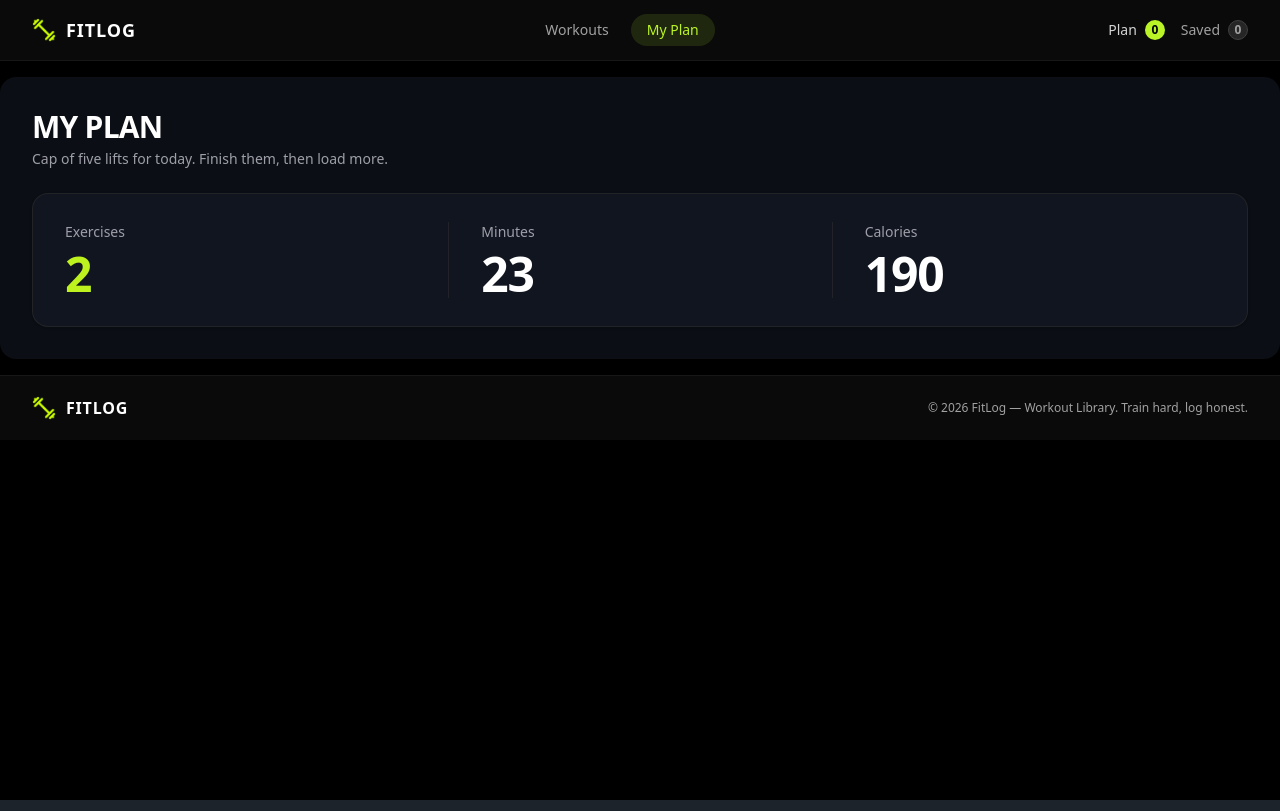
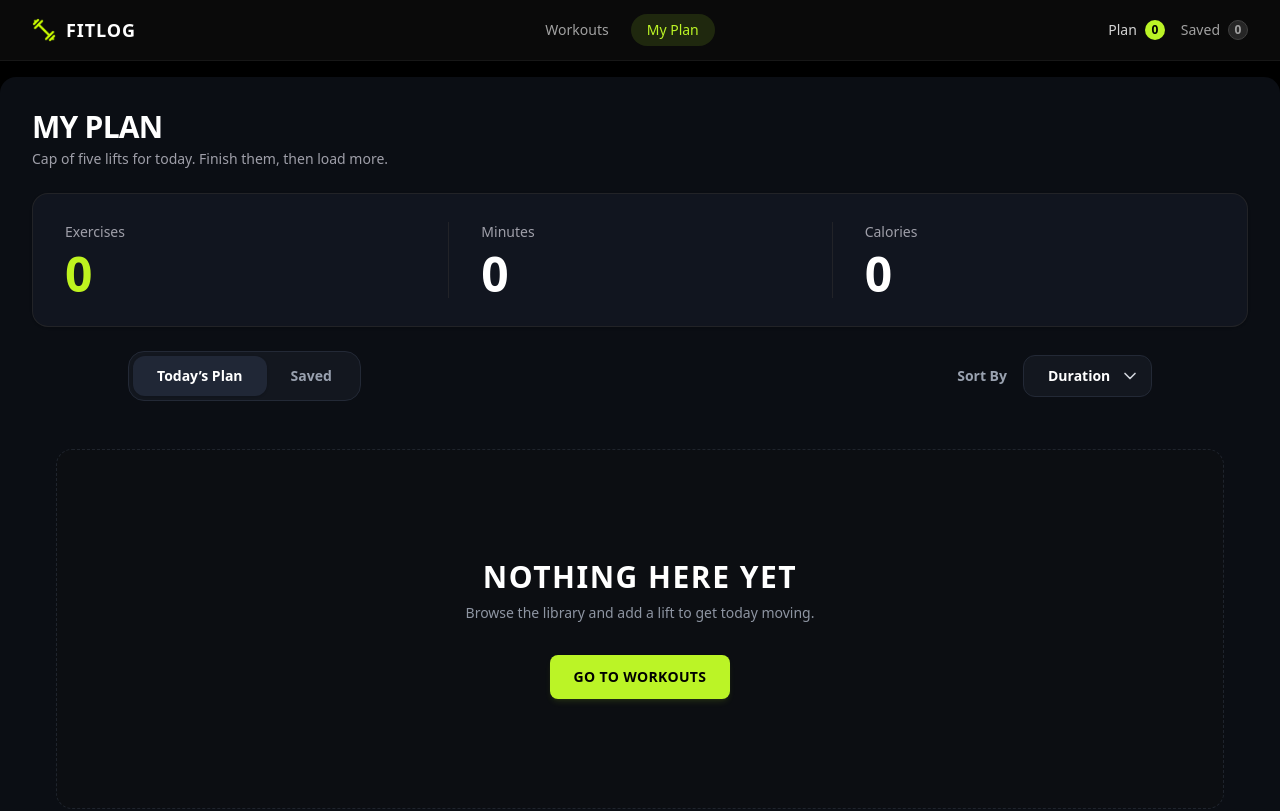
Before and after one commit to akibabrar18/get-fit, a Next.js app: page /plan in a window 1280 px wide. Shown: the top 811 px of the page. Built offline with nearby package versions, Linux system fonts and the light colour scheme.

Commit message:
my plan page completed with all funtionality

```diff
--- a/package.json
+++ b/package.json
@@ -17,6 +17,8 @@
   },
   "devDependencies": {
     "@tailwindcss/postcss": "^4",
+    "@types/node": "26.6.3",
+    "@types/react": "19.3.0",
     "daisyui": "^5.7.47",
     "eslint": "^9",
     "eslint-config-next": "16.3.8",
--- a/src/app/plan/page.jsx
+++ b/src/app/plan/page.jsx
@@ -1,15 +1,68 @@
-import React from "react";
+"use client";
+import React, { useContext, useState } from "react";
+import { workoutContext } from "@/context/WorkoutContextProvider";
+import Link from "next/link";
+import PlanCard from "@/components/saved&plan/PlanCard";
 
-const obj={
-    exercises: 2,
-    minutes: 23,
-    calories: 190
-}
+const item = (
+  <>
+    <h2 className="text-2xl md:text-3xl font-extrabold uppercase tracking-wider text-white">
+      NOTHING HERE YET
+    </h2>
+    <p className="mt-2 text-sm text-[#8e95a2] max-w-sm">
+      Browse the library and add a lift to get today moving.
+    </p>
+    <Link
+      href="/"
+      className="mt-8 inline-flex items-center justify-center px-6 py-3 rounded-lg bg-[#bbf426] text-black text-xs sm:text-sm font-extrabold uppercase tracking-wide transition-all duration-200 hover:bg-[#a6dc1c] active:scale-95 shadow-md shadow-[#bbf426]/10"
+    >
+      Go to workouts
+    </Link>
+  </>
+);
 
 const PlanStats = () => {
+  const context = useContext(workoutContext);
+  if (!context) {
+    throw new Error("PlanStats must be used within a WorkoutContextProvider");
+  }
+  const { plan, saved } = context;
+
+  const [handlePlanOrSaved, setHandlePlanOrSaved] = useState(false);
+  const [sortBy, setSortBy] = useState("Duration");
+
+  const sortWorkouts = (workouts) => {
+    return [...workouts].sort((a, b) => {
+      if (sortBy === "Duration") return (b.duration || 0) - (a.duration || 0);
+      if (sortBy === "Calories") return (b.caloriesBurned || 0) - (a.caloriesBurned || 0);
+      if (sortBy === "Rating") return (b.rating || 0) - (a.rating || 0);
+      return 0;
+    });
+  };
+
+  const sortedPlan = sortWorkouts(plan);
+  const sortedSaved = sortWorkouts(saved);
+
+  const obj = !handlePlanOrSaved
+    ? {
+        exercises: plan.length,
+        minutes: plan.reduce((total, workout) => total + workout.duration, 0),
+        calories: plan.reduce(
+          (total, workout) => total + workout.caloriesBurned,
+          0,
+        ),
+      }
+    : {
+        exercises: saved.length,
+        minutes: saved.reduce((total, workout) => total + workout.duration, 0),
+        calories: saved.reduce(
+          (total, workout) => total + workout.caloriesBurned,
+          0,
+        ),
+      };
+
   return (
     <div className="container mx-auto p-8 bg-[#0b0e14] text-white font-sans rounded-2xl my-4">
-      {/* Header Section */}
       <div className="mb-6">
         <h2 className="text-3xl font-black uppercase tracking-tight text-white">
           MY PLAN
@@ -19,9 +72,7 @@ const PlanStats = () => {
         </p>
       </div>
 
-      {/* Stats Card Container */}
       <div className="grid grid-cols-3 bg-[#11151f] border border-zinc-800/80 rounded-2xl px-8 py-7 shadow-sm">
-        {/* Exercises (with lime/neon green accent) */}
         <div className="flex flex-col">
           <span className="text-sm font-normal text-zinc-400">Exercises</span>
           <span className="mt-2 text-4xl sm:text-5xl font-extrabold text-[#bef21f] tracking-tight">
@@ -29,7 +80,6 @@ const PlanStats = () => {
           </span>
         </div>
 
-        {/* Minutes */}
         <div className="flex flex-col pl-8 border-l border-zinc-800/80">
           <span className="text-sm font-normal text-zinc-400">Minutes</span>
           <span className="mt-2 text-4xl sm:text-5xl font-extrabold text-white tracking-tight">
@@ -37,7 +87,6 @@ const PlanStats = () => {
           </span>
         </div>
 
-        {/* Calories */}
         <div className="flex flex-col pl-8 border-l border-zinc-800/80">
           <span className="text-sm font-normal text-zinc-400">Calories</span>
           <span className="mt-2 text-4xl sm:text-5xl font-extrabold text-white tracking-tight">
@@ -45,6 +94,106 @@ const PlanStats = () => {
           </span>
         </div>
       </div>
+
+      <div className="flex flex-col items-center justify-center p-6 text-white min-h-[200px]">
+        {/* Pill Toggle Container */}
+        <div className="flex justify-between items-center w-full max-w-5xl mb-6">
+          <div className="flex items-center p-1 bg-[#13171f] border border-[#232936] rounded-2xl">
+            {/* Today's Plan Button */}
+            <button
+              type="button"
+              onClick={() => setHandlePlanOrSaved(false)}
+              className={`px-6 py-2.5 rounded-xl text-sm font-semibold transition-all duration-200 cursor-pointer ${
+                !handlePlanOrSaved
+                  ? "bg-[#202736] text-white shadow-sm"
+                  : "text-gray-400 hover:text-gray-200"
+              }`}
+            >
+              Today’s Plan
+            </button>
+
+            {/* Saved Button */}
+            <button
+              type="button"
+              onClick={() => setHandlePlanOrSaved(true)}
+              className={`px-6 py-2.5 rounded-xl text-sm font-semibold transition-all duration-200 cursor-pointer ${
+                handlePlanOrSaved
+                  ? "bg-[#202736] text-white shadow-sm"
+                  : "text-gray-400 hover:text-gray-200"
+              }`}
+            >
+              Saved
+            </button>
+          </div>
+          <div className="flex items-center gap-4">
+            <span className="text-gray-400 text-sm font-semibold select-none">
+              Sort By
+            </span>
+
+            <div className="relative inline-flex items-center">
+              <select
+                value={sortBy}
+                onChange={(e) => setSortBy(e.target.value)}
+                className="appearance-none bg-[#13171f] hover:bg-[#202736] border border-[#232936] text-white text-sm font-semibold pl-6 pr-10 py-2.5 rounded-xl transition-all duration-200 cursor-pointer focus:outline-none focus:ring-1 focus:ring-gray-500/30"
+              >
+                <option value="Duration" className="bg-[#13171f] text-white">
+                  Duration
+                </option>
+                <option value="Calories" className="bg-[#13171f] text-white">
+                  Calories
+                </option>
+                <option value="Rating" className="bg-[#13171f] text-white">
+                  Rating
+                </option>
+              </select>
+
+              {/* Chevron Down Icon */}
+              <svg
+                className="absolute right-3.5 w-4 h-4 text-gray-300 pointer-events-none stroke-[2.5]"
+                xmlns="http://www.w3.org/2000/svg"
+                fill="none"
+                viewBox="0 0 24 24"
+                stroke="currentColor"
+              >
+                <path
+                  strokeLinecap="round"
+                  strokeLinejoin="round"
+                  d="m19.5 8.25-7.5 7.5-7.5-7.5"
+                />
+              </svg>
+            </div>
+          </div>
+        </div>
+
+        {/* Dynamic Content Rendering */}
+        <div className="flex flex-col items-center justify-center min-h-[360px] w-full rounded-2xl border border-dashed border-[#1f242d] bg-[#0c0e12] px-6 py-16 text-center my-6">
+          {!handlePlanOrSaved ? (
+            /* Rendered when Today's Plan is active */
+            sortedPlan.length === 0 ? (
+              item
+            ) : (
+              <>
+                {sortedPlan.map((workout) => (
+                  <PlanCard key={workout.id} workout={workout} />
+                ))}
+              </>
+            )
+          ) : /* Rendered when Saved is active */
+          sortedSaved.length === 0 ? (
+            item
+          ) : (
+            <>
+              {sortedSaved.map((workout) => (
+                <PlanCard
+                  key={workout.id}
+                  workout={workout}
+                  whichRemove={handlePlanOrSaved}
+                />
+              ))}
+            </>
+          )}
+        </div>
+      </div>
     </div>
   );
 };
--- a/src/components/homePage/Banner.jsx
+++ b/src/components/homePage/Banner.jsx
@@ -13,7 +13,7 @@ const Banner = () => {
               WORKOUT LIBRARY
             </span>
 
-            <h1 className="text-3xl sm:text-5xl font-black tracking-tight text-white uppercase leading-[1.05]">
+            <h1 className="text-3xl sm:text-5xl md:text-5xl font-black tracking-tight text-white uppercase leading-[1.05]">
               TRAIN WITH INTENT. LOG EVERY SET.
             </h1>
 
--- a/src/components/homePage/NavBar.jsx
+++ b/src/components/homePage/NavBar.jsx
@@ -8,7 +8,8 @@ import { usePathname } from "next/navigation";
 import logo from "@/assets/logo.png";
 
 
-const NavBar = ({ planCount = 0, savedCount = 0 }) => {
+
+const NavBar = () => {
   const context= useContext(workoutContext);
   if (!context) {
     throw new Error("NavBar must be used within a WorkoutContextProvider");
--- /dev/null
+++ b/src/components/saved&plan/DoneBtn.jsx
@@ -0,0 +1,27 @@
+"use client";
+import React, { useState } from "react";
+import { Check } from "lucide-react";
+import { toast } from "react-toastify";
+
+const DoneBtn = () => {
+  const [DoneBtn, setDoneBtn] = useState(false);
+
+  const handleMarkAsDone = (btn) => {
+    setDoneBtn(btn);
+    if(btn){
+        toast.success("Workout marked as done!");
+    }else{
+        toast.info("Workout marked as not done!");
+    }
+  };
+  return (
+    <div>
+      <button className="flex items-center gap-2 px-5 py-2 text-sm font-bold text-black bg-[#D6FF00] rounded-full hover:bg-[#c2e600] transition-colors" onClick={()=>handleMarkAsDone(!DoneBtn)}>
+        {!DoneBtn ? (<Check className="w-4 h-4" strokeWidth={3} />) : null}
+        {DoneBtn ? "Done" : "Mark as Done"}
+      </button>
+    </div>
+  );
+};
+
+export default DoneBtn;
--- a/src/components/saved&plan/planCard.jsx
+++ b/src/components/saved&plan/planCard.jsx
@@ -1,13 +1,27 @@
-import React from "react";
+import React, { useContext } from "react";
 import { Clock, Flame, Star, Check, X } from "lucide-react";
 import Image from "next/image";
+import Link from "next/link";
+import { workoutContext } from "@/context/WorkoutContextProvider";
+import DoneBtn from "./DoneBtn";
+import { toast } from "react-toastify";
 
-const WorkoutCard = ({ workout }) => {
+const WorkoutCard = ({ workout, whichRemove }) => {
+  const removeWorkoutFromPlan = (workout, workouts, setWorkouts) => {
+    setWorkouts(workouts.filter((w) => w.id !== workout.id));
+    toast.info(
+      `${workout.name} removed from ${!whichRemove ? "plan" : "saved"}!`,
+    );
+  };
+
+  const context = useContext(workoutContext);
+  if (!context) {
+    throw new Error("WorkoutCard must be used within a WorkoutContextProvider");
+  }
+  const { plan, setPlan, saved, setSaved } = context;
   return (
-    <div className="flex items-center justify-between p-3 pr-5 bg-[#121418] border border-gray-800 rounded-2xl w-full max-w-5xl font-sans">
-      {/* Left Section: Image and Details */}
+    <div className="flex items-center justify-between p-3 pr-5 bg-[#121418] border border-gray-800 rounded-2xl w-full max-w-5xl font-sans my-2">
       <div className="flex items-center gap-4">
-        {/* Workout Image */}
         <div className="w-32 h-20 flex-shrink-0">
           <Image
             src={workout.image}
@@ -18,14 +32,12 @@ const WorkoutCard = ({ workout }) => {
           />
         </div>
 
-        {/* Text and Stats */}
         <div className="flex flex-col justify-center gap-1">
           <h2 className="text-white font-bold text-lg uppercase tracking-wide m-0">
             {workout.name}
           </h2>
           <p className="text-gray-400 text-sm m-0">{workout.equipment}</p>
 
-          {/* Stats Row */}
           <div className="flex items-center gap-5 mt-1">
             <div className="flex items-center gap-1.5 text-gray-300 text-sm">
               <Clock className="w-4 h-4 text-[#D6FF00]" strokeWidth={2.5} />
@@ -43,18 +55,23 @@ const WorkoutCard = ({ workout }) => {
         </div>
       </div>
 
-      {/* Right Section: Actions */}
       <div className="flex items-center gap-4">
-        <button className="px-5 py-2 text-sm font-medium text-white bg-transparent border border-gray-700 rounded-full hover:bg-gray-800 hover:border-gray-600 transition-colors">
-          View Details
-        </button>
+        <Link href={`/workout/${workout.id}`}>
+          <button className="px-5 py-2 text-sm font-medium text-white bg-transparent border border-gray-700 rounded-full hover:bg-gray-800 hover:border-gray-600 transition-colors">
+            View Details
+          </button>
+        </Link>
 
-        <button className="flex items-center gap-2 px-5 py-2 text-sm font-bold text-black bg-[#D6FF00] rounded-full hover:bg-[#c2e600] transition-colors">
-          <Check className="w-4 h-4" strokeWidth={3} />
-          Mark as Done
-        </button>
+        {!whichRemove && <DoneBtn />}
 
-        <button className="ml-2 text-gray-500 hover:text-gray-300 transition-colors">
+        <button
+          className="ml-2 text-gray-500 hover:text-gray-300 transition-colors "
+          onClick={() =>
+            whichRemove
+              ? removeWorkoutFromPlan(workout, saved, setSaved)
+              : removeWorkoutFromPlan(workout, plan, setPlan)
+          }
+        >
           <X className="w-5 h-5" strokeWidth={2} />
         </button>
       </div>
```
Also changed, not shown: src/components/homePage/WorkoutCard.jsx (+10 -10 lines), src/components/homePage/WorkoutIdCard.jsx (+9 -9 lines), tsconfig.json (added, +43 -0 lines), 1 other file (tests, documents, lock files or other folders).
